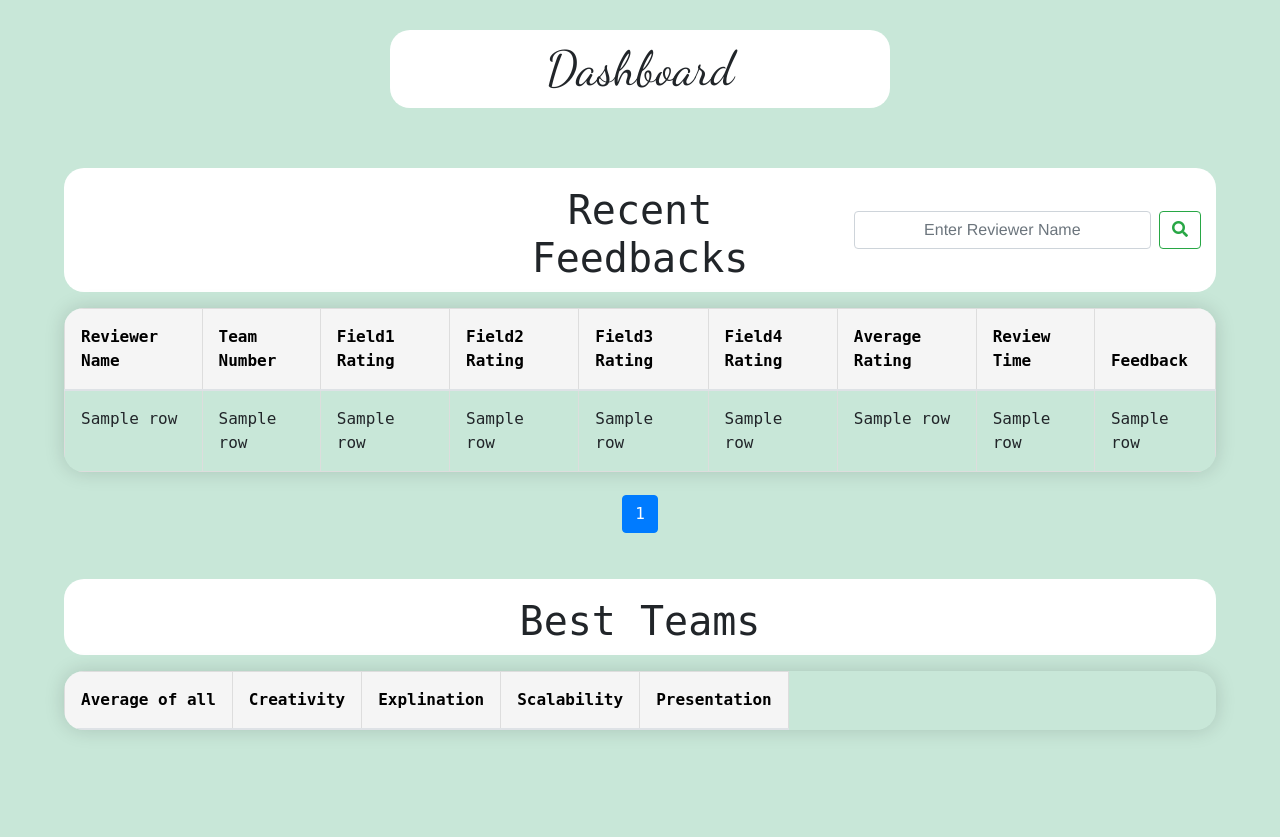
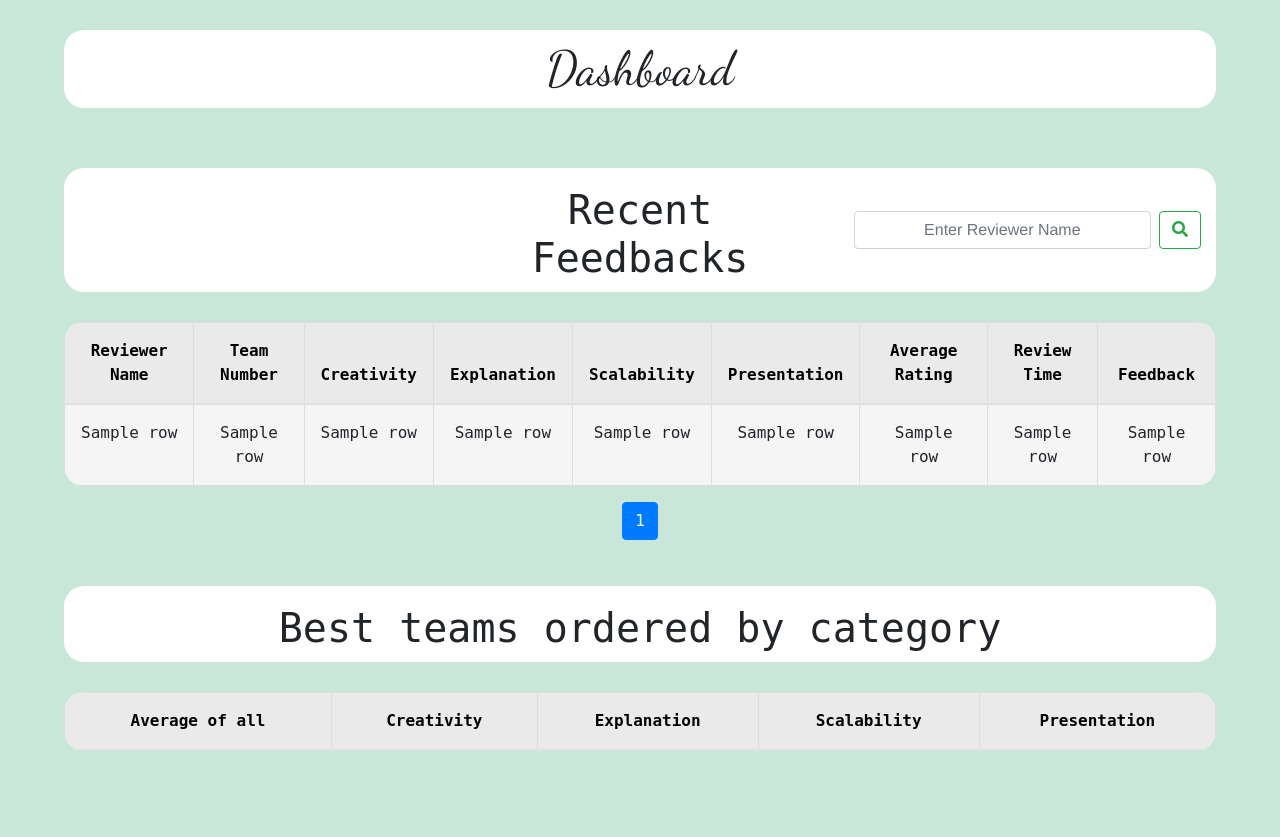
Before and after one commit to nishith-p-shetty/flask-feedback-form, a Flask app: template public/templates/dashboard.html in a window 1280 px wide. After the commit the page ends 751 px from the top, so only its background shows below. Run offline with Flask 2, Linux system fonts and the light colour scheme; the template is opened without the code that fills it: most values are stand-ins (such as "Sample title", 1, 10 or a date in 2020); lists and menus that the app fills with data are empty; some libraries are stand-ins or nearby versions.

Commit message:
Fix Table css bugs

```diff
--- a/public/static/css/styles.css
+++ b/public/static/css/styles.css
@@ -173,44 +173,39 @@ input {
   display: inline-block;
   margin: 30px auto;
   padding: 10px;
-  width: 500px;
+  width: 90%;
   background-color: white;
   border-radius: 20px;
   /* color: green; */
 }
 .table {
-  width: 100%;
-  margin: 1rem 0;
-  display: inline-block;
-  border-collapse: collapse;
-  border-radius: 20px; /* Add border radius */
+  width: 90%;
+  margin : auto;
+  border-radius: 20px;
   overflow: hidden;
-  box-shadow: 0 0 20px rgba(0,0,0,0.15); /* Add box shadow */
-  text-align: center;
+  margin-top: 1rem;
+  margin-bottom: 1rem;
 }
 
 .table th, .table td {
   padding: 1rem;
   border: 1px solid #ddd;
   text-align: left;
+  text-align: center;
 }
 
 .table th {
-  background-color: #f5f5f5;
+  background-color: #eaeaea;
   color: black;
 }
 
 .table tr {
   border-radius: 20px;
-}
-
-.tabel tbody {
-  transition: background-color 0.33s;
-  background-color: white;
+  background-color: #f5f5f5;
 }
 
 .table tbody tr:hover {
-  background-color: #f5f5f5;
+  background-color: #eaeaea;
 }
 
 .desktop-pagination {
--- a/public/templates/dashboard.html
+++ b/public/templates/dashboard.html
@@ -2,17 +2,21 @@
 <html lang="en">
     <head>
         <title>Dashboard</title>
-    <link href="https://stackpath.bootstrapcdn.com/bootstrap/4.5.0/css/bootstrap.min.css" rel="stylesheet">
-    <link rel="stylesheet" href="https://cdnjs.cloudflare.com/ajax/libs/font-awesome/5.15.3/css/all.min.css">
-    <link rel="stylesheet" href="{{ url_for('static', filename='css/styles.css')}}">
+        <link
+            href="https://stackpath.bootstrapcdn.com/bootstrap/4.5.0/css/bootstrap.min.css"
+            rel="stylesheet">
+        <link rel="stylesheet"
+            href="https://cdnjs.cloudflare.com/ajax/libs/font-awesome/5.15.3/css/all.min.css">
+        <link rel="stylesheet"
+            href="{{ url_for('static', filename='css/styles.css')}}">
         <meta name="viewport" content="width=device-width, initial-scale=1">
     </head>
     <body>
         <div class="form">
             <h1>Dashboard</h1>
         </div>
-        <br/>
-        <div class="form df" style="margin-bottom: 0px; width: 90%;">
+        <br />
+        <div class="form df">
             <div class="col-md-4">
             </div>
             <div class="col-md-4">
@@ -21,23 +25,26 @@
             <div class="col-12 col-md-4">
                 <form method="GET" action="/dashboard">
                     <div class="d-md-flex">
-                        <input class="form-control mr-sm-2" type="text" name="search" placeholder="Enter Reviewer Name" value="{{ search }}">
-                        <button class="btn btn-outline-success my-2 my-sm-0" type="submit">
+                        <input class="form-control mr-sm-2" type="text"
+                            name="search" placeholder="Enter Reviewer Name"
+                            value="{{ search }}">
+                        <button class="btn btn-outline-success my-2 my-sm-0"
+                            type="submit">
                             <i class="fa fa-search"></i>
                         </button>
                     </div>
                 </form>
             </div>
         </div>
-            <table class="table" style="width: 90%;">
+        <table class="table">
             <thead>
                 <tr>
                     <th>Reviewer Name</th>
                     <th>Team Number</th>
-                        <th>Field1 Rating</th>
-                        <th>Field2 Rating</th>
-                        <th>Field3 Rating</th>
-                        <th>Field4 Rating</th>
+                    <th>Creativity</th>
+                    <th>Explanation</th>
+                    <th>Scalability</th>
+                    <th>Presentation</th>
                     <th>Average Rating</th>
                     <th>Review Time</th>
                     <th>Feedback</th>
@@ -67,21 +74,29 @@
                             <ul class="pagination">
                                 {% if page != 1 %}
                                 <li class="page-item">
-                                            <a class="page-link" href="{{ url_for('dashboard', page=page-1, search=search) }}" aria-label="Previous">
+                                    <a class="page-link"
+                                        href="{{ url_for('dashboard', page=page-1, search=search) }}"
+                                        aria-label="Previous">
                                         <span aria-hidden="true">&laquo;</span>
                                     </a>
                                 </li>
                                 {% endif %}
                                 {% for page_num in range(1, total_pages+1) %}
                                 {% if page_num != page %}
-                                            <li class="page-item"><a class="page-link" href="{{ url_for('dashboard', page=page_num, search=search) }}">{{ page_num }}</a></li>
+                                <li class="page-item"><a class="page-link"
+                                        href="{{ url_for('dashboard', page=page_num, search=search) }}">{{
+                                        page_num }}</a></li>
                                 {% else %}
-                                            <li class="page-item active"><span class="page-link">{{ page_num }}</span></li>
+                                <li class="page-item active"><span
+                                        class="page-link">{{ page_num
+                                        }}</span></li>
                                 {% endif %}
                                 {% endfor %}
                                 {% if page != total_pages %}
                                 <li class="page-item">
-                                            <a class="page-link" href="{{ url_for('dashboard', page=page+1, search=search) }}" aria-label="Next">
+                                    <a class="page-link"
+                                        href="{{ url_for('dashboard', page=page+1, search=search) }}"
+                                        aria-label="Next">
                                         <span aria-hidden="true">&raquo;</span>
                                     </a>
                                 </li>
@@ -90,12 +105,16 @@
                         </nav>
                     </div>
                 </ul>
-                    <div class="mobile-pagination form" style="margin: 0px;">
+                <div class="mobile-pagination form">
                     <form action="/dashboard" method="GET">
                         <div>
-                                <label style="font-size: large;" for="page">Page:</label>
-                                <input type="number" id="page" name="page" min="1" max="{{ total_pages }}" value="{{ page }}">/{{ total_pages }}
-                                <input type="hidden" name="search" value="{{ search }}">
+                            <label style="font-size: large;"
+                                for="page">Page:</label>
+                            <input type="number" id="page" name="page" min="1"
+                                max="{{ total_pages }}" value="{{ page }}">/{{
+                            total_pages }}
+                            <input type="hidden" name="search"
+                                value="{{ search }}">
                             <input type="submit" value="Go">
                         </div>
                     </form>
@@ -103,16 +122,15 @@
             </nav>
         </div>
 
-        <div class="form" style="margin-bottom: 0px; width: 90%;">
-            <h2>Best Teams</h2>
+        <div class="form df">
+            <h2>Best teams ordered by category</h2>
         </div>
-        <br/>
-        <table class="table" style="width: 90%; margin-bottom: 100px;">
+        <table class="table" id="best_teams">
             <thead>
                 <tr>
                     <th>Average of all</th>
                     <th>Creativity</th>
-                    <th>Explination</th>
+                    <th>Explanation</th>
                     <th>Scalability</th>
                     <th>Presentation</th>
                 </tr>
@@ -120,16 +138,22 @@
             <tbody>
                 {% for i in range(0,no_of_teams) %}
                 <tr>
-                    <td>Team {{ best_teams[i][1] }} ({{ best_teams[i][2] }})</td>
-                    <td>Team {{ best_teams[i+no_of_teams*1][1] }} ({{ best_teams[i+no_of_teams*1][2] }})</td>
-                    <td>Team {{ best_teams[i+no_of_teams*2][1] }} ({{ best_teams[i+no_of_teams*2][2] }})</td>
-                    <td>Team {{ best_teams[i+no_of_teams*3][1] }} ({{ best_teams[i+no_of_teams*3][2] }})</td>
-                    <td>Team {{ best_teams[i+no_of_teams*4][1] }} ({{ best_teams[i+no_of_teams*4][2] }})</td>
+                    <td>Team {{ best_teams[i][1] }} ({{ best_teams[i][2]
+                        }})</td>
+                    <td>Team {{ best_teams[i+no_of_teams*1][1] }} ({{
+                        best_teams[i+no_of_teams*1][2] }})</td>
+                    <td>Team {{ best_teams[i+no_of_teams*2][1] }} ({{
+                        best_teams[i+no_of_teams*2][2] }})</td>
+                    <td>Team {{ best_teams[i+no_of_teams*3][1] }} ({{
+                        best_teams[i+no_of_teams*3][2] }})</td>
+                    <td>Team {{ best_teams[i+no_of_teams*4][1] }} ({{
+                        best_teams[i+no_of_teams*4][2] }})</td>
                 </tr>
                 {% endfor %}
             </tbody>
         </table>
 
-    <script src="https://stackpath.bootstrapcdn.com/bootstrap/4.5.0/js/bootstrap.min.js"></script>
+        <script
+            src="https://stackpath.bootstrapcdn.com/bootstrap/4.5.0/js/bootstrap.min.js"></script>
     </body>
 </html>
```
Lines whose indentation alone changed are shown as unchanged.
